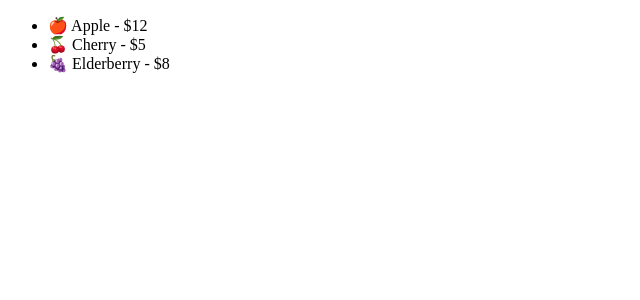
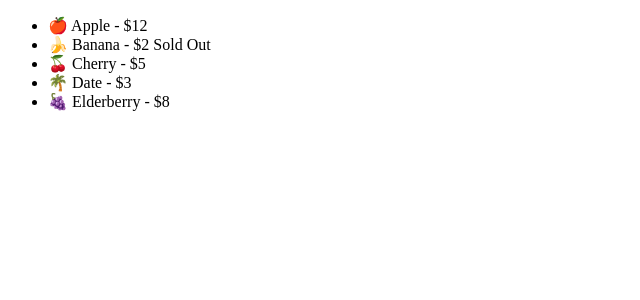
Before and after one commit to waseemriyazz/react-tut, a React (Vite) app in the folder vite-project/: page / in a window 1280 px wide. Shown: the top 300 px of the page, without its empty margins (0-640 px from the left). Built offline with nearby package versions, Linux system fonts and the light colour scheme.

Commit message:
conditionally rending a property/message using terinary operator

```diff
--- a/vite-project/src/components/Fruit.jsx
+++ b/vite-project/src/components/Fruit.jsx
@@ -3,12 +3,10 @@ export default function Fruit({ fruit }) {
     // <li>
     //   {fruit.emoji} {fruit.name} - ${fruit.price}
     // </li>
-    fruit.price > 3 ? (
-      <li>
-        {fruit.emoji} {fruit.name} - ${fruit.price}
-      </li>
-    ) : (
-      ""
-    )
+
+    <li>
+      {fruit.emoji} {fruit.name} - ${fruit.price}{" "}
+      {fruit.soldOut ? " Sold Out" : ""}
+    </li>
   );
 }
--- a/vite-project/src/components/Fruits.jsx
+++ b/vite-project/src/components/Fruits.jsx
@@ -2,11 +2,11 @@ import Fruit from "./Fruit";
 export default function Fruits() {
   //   const fruits = ["Apple", "Banana", "Cherry", "Date", "Elderberry"];
   const fruits = [
-    { id: 1, name: "Apple", emoji: "🍎", price: 12 },
-    { id: 2, name: "Banana", emoji: "🍌", price: 2 },
-    { id: 3, name: "Cherry", emoji: "🍒", price: 5 },
-    { id: 4, name: "Date", emoji: "🌴", price: 3 },
-    { id: 5, name: "Elderberry", emoji: "🍇", price: 8 },
+    { id: 1, name: "Apple", emoji: "🍎", price: 12, soldOut: false },
+    { id: 2, name: "Banana", emoji: "🍌", price: 2, soldOut: true },
+    { id: 3, name: "Cherry", emoji: "🍒", price: 5, soldOut: false },
+    { id: 4, name: "Date", emoji: "🌴", price: 3, soldOut: false },
+    { id: 5, name: "Elderberry", emoji: "🍇", price: 8, soldOut: false },
   ];
   return (
     <div>
```
